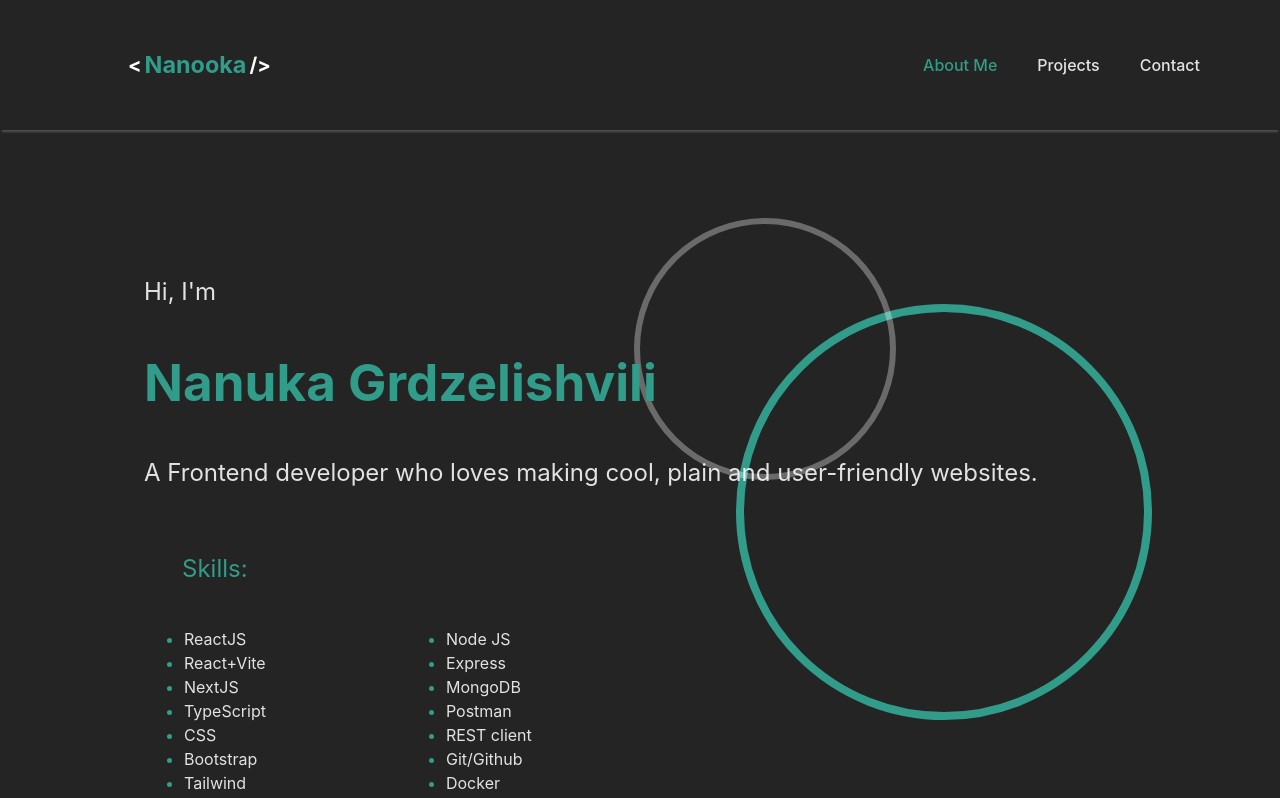
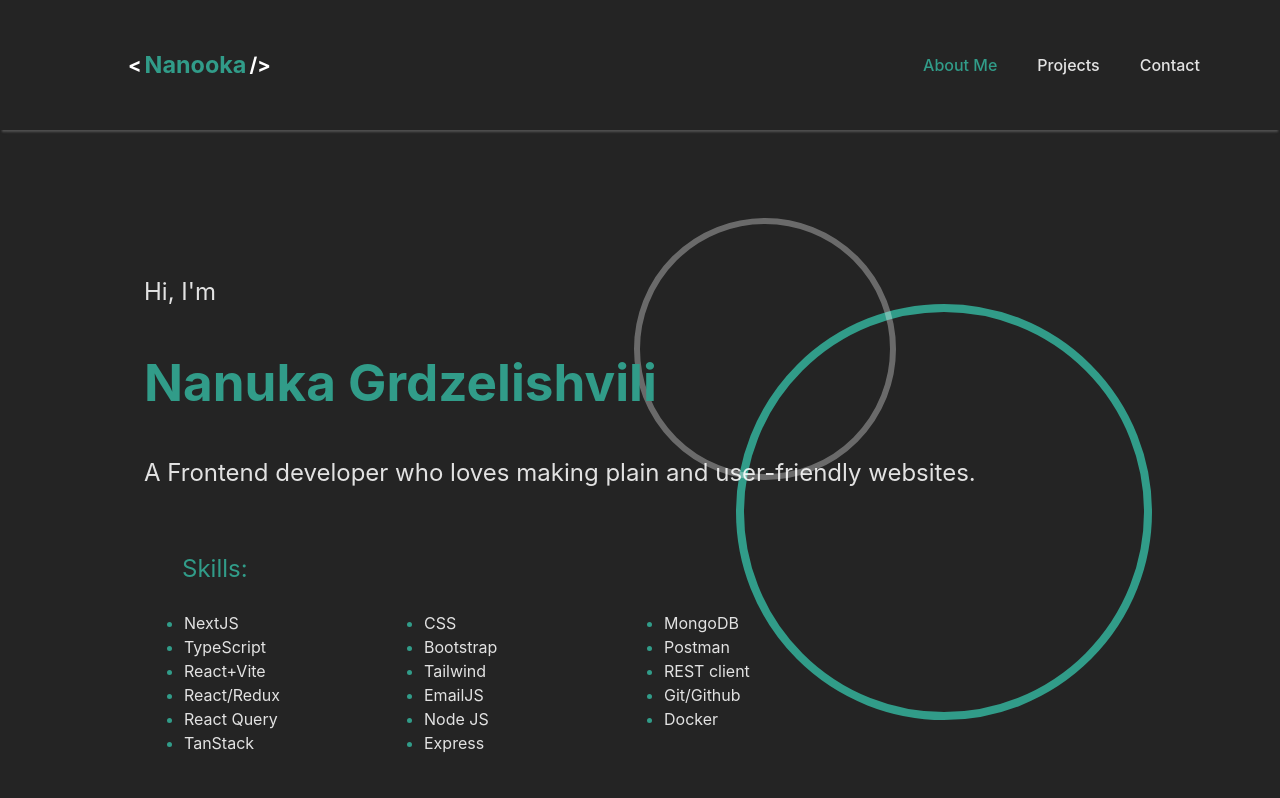
Before and after one commit to nanooka/portfolio, a React (Vite) app: page / in a window 1280 px wide. Shown: the top 798 px of the page. Built offline with nearby package versions, Linux system fonts and the light colour scheme.

Commit message:
list style

```diff
--- a/src/index.css
+++ b/src/index.css
@@ -19,10 +19,6 @@ a {
   text-decoration: inherit;
   transition: 0.3s;
 }
-/* a:hover,
-a:active {
-  color: #319c89;
-} */
 
 body {
   margin: 0;
@@ -53,13 +49,9 @@ li::marker {
   color: #319c89;
 }
 
-.skills-list {
-  display: flex;
-  flex-direction: column;
-}
-
-.skills-ul-2 {
-  margin-top: -16px;
+.skills-grid {
+  display: grid;
+  grid-template-columns: repeat(3, 1fr);
 }
 
 .navbar {
@@ -84,8 +76,6 @@ li::marker {
 }
 
 .archive-container {
-  /* display: grid;
-  grid-template-columns: 1fr; */
   display: flex;
   flex-direction: column;
   gap: 80px;
@@ -115,10 +105,6 @@ li::marker {
 .archive-card h3 {
   text-align: center;
 }
-/* .archive-card .img {
-  max-height: 250px;
-  width: auto;
-} */
 
 .archive-card .img {
   width: 100%;
@@ -163,7 +149,6 @@ li::marker {
   flex-direction: column;
   align-items: center;
   margin: 0;
-  /* margin: 1rem; */
 }
 
 .email-form {
@@ -227,7 +212,6 @@ a.active {
   transition: 0.3s;
 }
 .link-to-projects:hover {
-  /* margin-left: 12px; */
   transform: translateX(5%);
 }
 
@@ -240,19 +224,6 @@ a.active {
   font-size: 17px;
   line-height: 0;
 }
-
-/* @media (prefers-color-scheme: dark) {
-  :root {
-    color: #213547;
-    background-color: #ffffff;
-  }
-  a:hover {
-    color: #747bff;
-  }
-  button {
-    background-color: #f9f9f9;
-  }
-} */
 
 @media (min-width: 768px) {
   .container {
@@ -296,13 +267,8 @@ a.active {
     float: none;
   }
 
-  .skills-list {
-    display: flex;
-    gap: 100px;
-    flex-direction: row;
-  }
-  .skills-ul-2 {
-    margin-top: 16px;
+  .skills-grid {
+    grid-template-columns: repeat(3, 240px);
   }
 
   .navbar {
@@ -314,7 +280,6 @@ a.active {
     gap: 3px;
     font-size: 20px;
     margin-left: 3rem;
-    /* cursor: pointer; */
   }
   .card {
     flex-direction: row;
@@ -348,7 +313,6 @@ a.active {
   .contact-container {
     flex-direction: row;
     gap: 300px;
-    /* margin: 1rem; */
   }
   .email-form {
     display: flex;
--- a/src/pages/AboutMe.tsx
+++ b/src/pages/AboutMe.tsx
@@ -11,13 +11,33 @@ export const ScrollToTop = () => {
 };
 
 export default function AboutMe() {
+  const skills = [
+    "NextJS",
+    "CSS",
+    "MongoDB",
+    "TypeScript",
+    "Bootstrap",
+    "Postman",
+    "React+Vite",
+    "Tailwind",
+    "REST client",
+    "React/Redux",
+    "EmailJS",
+    "Git/Github",
+    "React Query",
+    "Node JS",
+    "Docker",
+    "TanStack",
+    "Express",
+  ];
+
   return (
     <div className="container about-container">
       <div>
         <p>Hi, I'm</p>
         <h1>Nanuka Grdzelishvili</h1>
         <p>
-          A Frontend developer who loves making cool, plain and user-friendly
+          A Frontend developer who loves making plain and user-friendly
           websites.
         </p>
       </div>
@@ -26,34 +46,19 @@ export default function AboutMe() {
         <p style={{ color: "#319c89", marginLeft: "38px", marginTop: "60px" }}>
           Skills:
         </p>
-        <div className="skills-list">
-          <ul>
-            <li>ReactJS</li>
-            <li>React+Vite</li>
-            <li>NextJS</li>
-            <li>TypeScript</li>
-            <li>CSS</li>
-            <li>Bootstrap</li>
-            <li>Tailwind</li>
-            <li>EmailJS</li>
-          </ul>
-          <ul className="skills-ul-2">
-            <li>Node JS</li>
-            <li>Express</li>
-            <li>MongoDB</li>
-            <li>Postman</li>
-            <li>REST client</li>
-            <li>Git/Github</li>
-            <li>Docker</li>
-          </ul>
-        </div>
+
+        <ul className="skills-grid">
+          {skills.map((skill, index) => (
+            <li key={index}>{skill}</li>
+          ))}
+        </ul>
       </div>
 
       <p style={{ fontSize: "19px", marginTop: "100px" }}>
         I am a Frontend Developer enthusiastic about coding. I have created many
         of my own projects and also I have experience in teamwork. I absorb new
         technologies easily and I’m good at problem-solving. I’m trying to learn
-        something new every day to be better and better.
+        something new every day to be better and better...
       </p>
 
       <div
```
